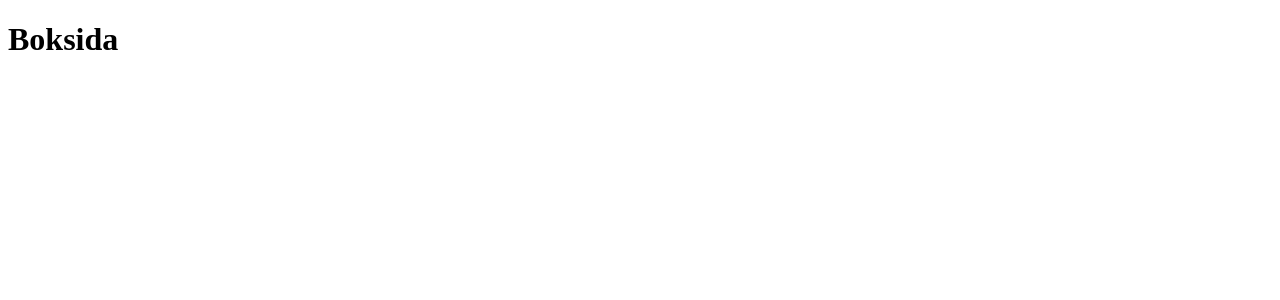
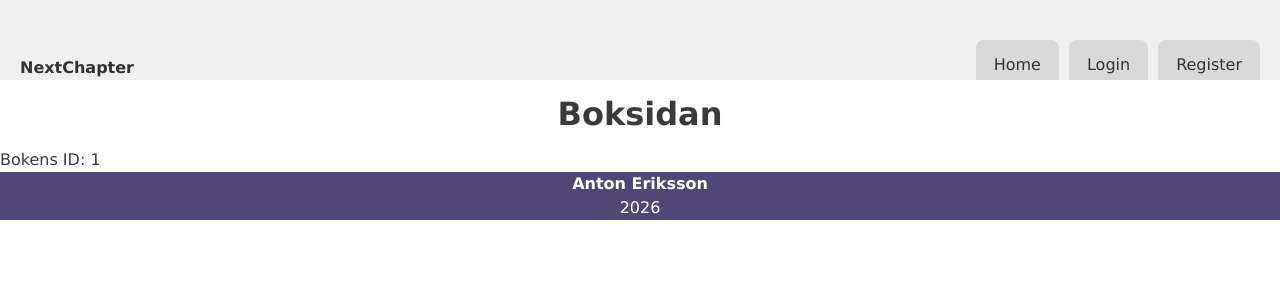
Before and after one commit to aner2308/frontendNC, a React (Vite) app in the folder NextChapter/: page /book/1 in a window 1280 px wide. Shown: the top 300 px of the page. Built offline with nearby package versions, Linux system fonts and the light colour scheme.

Commit message:
Skapat header med navigatinsmeny, och footer. Har även fixat problem med routingen, där jag missat att installera ett react-paket

```diff
--- a/NextChapter/package.json
+++ b/NextChapter/package.json
@@ -11,7 +11,8 @@
   },
   "dependencies": {
     "react": "^19.2.0",
-    "react-dom": "^19.2.0"
+    "react-dom": "^19.2.0",
+    "react-router-dom": "^7.13.1"
   },
   "devDependencies": {
     "@eslint/js": "^9.39.1",
--- a/NextChapter/src/App.tsx
+++ b/NextChapter/src/App.tsx
@@ -5,21 +5,27 @@ import Login from "./pages/Login";
 import Register from "./pages/Register";
 import Profile from "./pages/Profile";
 import BookPage from "./pages/BookPage";
+import Header from "./components/Header";
+import Footer from "./components/Footer";
 
 function App() {
   return (
 
     //Routes för mina pages
     <BrowserRouter>
+
+    <Header/>
+
       <Routes>
-
         <Route path="/" element={< Home />} />
         <Route path="/login" element={< Login />} />
         <Route path="/register" element={< Register />} />
         <Route path="/profile" element={< Profile />} />
         <Route path="/book/:bookId" element={< BookPage />} />
+      </Routes>
 
-      </Routes>
+      <Footer/>
+
     </BrowserRouter>
   );
 }
--- a/NextChapter/src/components/Footer.tsx
+++ b/NextChapter/src/components/Footer.tsx
@@ -0,0 +1,13 @@
+
+
+//Footer
+const Footer = () => {
+    return (
+        <footer className="footer">
+            <p><strong>Anton Eriksson</strong></p>
+            <p>2026</p>
+        </footer>
+    );
+};
+
+export default Footer;
--- /dev/null
+++ b/NextChapter/src/components/Header.css
@@ -0,0 +1,78 @@
+/* Container och layout */
+.header {
+    background-color: #f0f0f0;
+    padding: 0 20px;
+}
+
+.nav-container {
+    display: flex;
+    align-items: flex-end;
+    justify-content: space-between;
+    height: 80px;
+}
+
+.logo a {
+    font-size: 1.6rem;
+    font-weight: bold;
+    color: #333;
+    text-decoration: none;
+}
+
+/* Lista med flikar */
+.nav-links {
+    display: flex;
+    gap: 10px;
+    list-style: none;
+    margin: 0;
+    padding: 0;
+    align-items: flex-end;
+}
+
+/* Alla länkar */
+.nav-links a {
+    box-sizing: content-box;
+    text-decoration: none;
+    padding: 6px 18px;
+    padding-top: 15px;
+    border-radius: 8px 8px 0 0;
+    background-color: #d9d9d9;
+    color: #333;
+    font-weight: 500;
+    transition: background 0.2s, color 0.2s;
+    position: relative;
+    bottom: 3px;
+}
+
+/* Hover-effekt */
+.nav-links a:hover {
+    background-color: #c0c0c0;
+    border-bottom: 7px solid #c0c0c0;
+    color: #000;
+    position: relative;
+    bottom: 10px;
+}
+
+/* Aktiv flik */
+.nav-links a.active {
+    background-color: #fff;
+    border-bottom: 7px solid #fff;
+    color: #000;
+    position: relative;
+    bottom: 10px;
+}
+
+/* Logout-knappen */
+.logout-btn {
+    background: #e74c3c;
+    color: white;
+    border: none;
+    border-radius: 5px;
+    padding: 8px 12px;
+    cursor: pointer;
+    font-weight: bold;
+    transition: background 0.2s;
+}
+
+.logout-btn:hover {
+    background: #c0392b;
+}
--- a/NextChapter/src/components/Header.tsx
+++ b/NextChapter/src/components/Header.tsx
@@ -0,0 +1,56 @@
+import { NavLink } from "react-router-dom";
+import { useContext } from "react";
+import { AuthContext } from "../context/AuthContext";
+import "./Header.css"; // separat CSS-fil
+
+const Header = () => {
+  const { token, logout } = useContext(AuthContext);
+
+  return (
+    <header className="header">
+      <nav className="nav-container">
+        <div className="logo">
+          <NavLink to="/">NextChapter</NavLink>
+        </div>
+
+        <ul className="nav-links">
+          <li>
+            <NavLink to="/" className={({ isActive }) => isActive ? "active" : ""}>
+              Home
+            </NavLink>
+          </li>
+
+          {token ? (
+            <>
+              <li>
+                <NavLink to="/profile" className={({ isActive }) => isActive ? "active" : ""}>
+                  Profile
+                </NavLink>
+              </li>
+              <li>
+                <button className="logout-btn" onClick={logout}>
+                  Logout
+                </button>
+              </li>
+            </>
+          ) : (
+            <>
+              <li>
+                <NavLink to="/login" className={({ isActive }) => isActive ? "active" : ""}>
+                  Login
+                </NavLink>
+              </li>
+              <li>
+                <NavLink to="/register" className={({ isActive }) => isActive ? "active" : ""}>
+                  Register
+                </NavLink>
+              </li>
+            </>
+          )}
+        </ul>
+      </nav>
+    </header>
+  );
+};
+
+export default Header;
--- a/NextChapter/src/index.css
+++ b/NextChapter/src/index.css
@@ -0,0 +1,61 @@
+/* Box-sizing och reset */
+*,
+*::before,
+*::after {
+  box-sizing: border-box;
+}
+
+* {
+  margin: 0;
+  padding: 0;
+}
+
+html {
+  font-family: 'Lucida Sans', 'Lucida Sans Regular', 'Lucida Grande', 'Lucida Sans Unicode', Geneva, Verdana, sans-serif;
+  font-size: 62.5%;
+  /* 1rem = 10px */
+}
+
+body {
+  min-height: 100vh;
+  line-height: 1.5;
+  font-size: 1.6rem;
+  /* 16px */
+  color: rgb(58, 58, 58);
+}
+
+/* Rubriker */
+h1 {
+  font-size: 3.2rem;
+  margin: 1rem 0;
+  text-align: center;
+}
+
+h2 {
+  font-size: 2.4rem;
+  margin-bottom: 1rem;
+}
+
+h3 {
+  font-size: 2rem;
+  margin-bottom: 1rem;
+}
+
+h4 {
+  font-size: 1.6rem;
+  margin-bottom: 1rem;
+}
+
+/* Main, header och footer */
+body main {
+  background: white;
+  padding: 20px;
+  border-radius: 0 8px 8px 8px;
+}
+
+footer {
+  background: #504776;
+  color: white;
+  text-align: center;
+  width: 100%;
+}
--- a/NextChapter/src/pages/BookPage.tsx
+++ b/NextChapter/src/pages/BookPage.tsx
@@ -1,9 +1,15 @@
+import { useParams } from "react-router-dom";
+
 const BookPage = () => {
-    return (
-        <div>
-            <h1>Boksida</h1>
-        </div>
-    );
+
+  const { bookId } = useParams();
+
+  return (
+    <div>
+      <h1>Boksidan</h1>
+      <p>Bokens ID: {bookId}</p>
+    </div>
+  );
 };
 
 export default BookPage;
```
Also changed, not shown: NextChapter/src/components/BookCard.tsx (added), NextChapter/src/components/ReviewCard.tsx (added), NextChapter/src/components/StatsCard.tsx (added), 1 other file (tests, documents, lock files or other folders).
